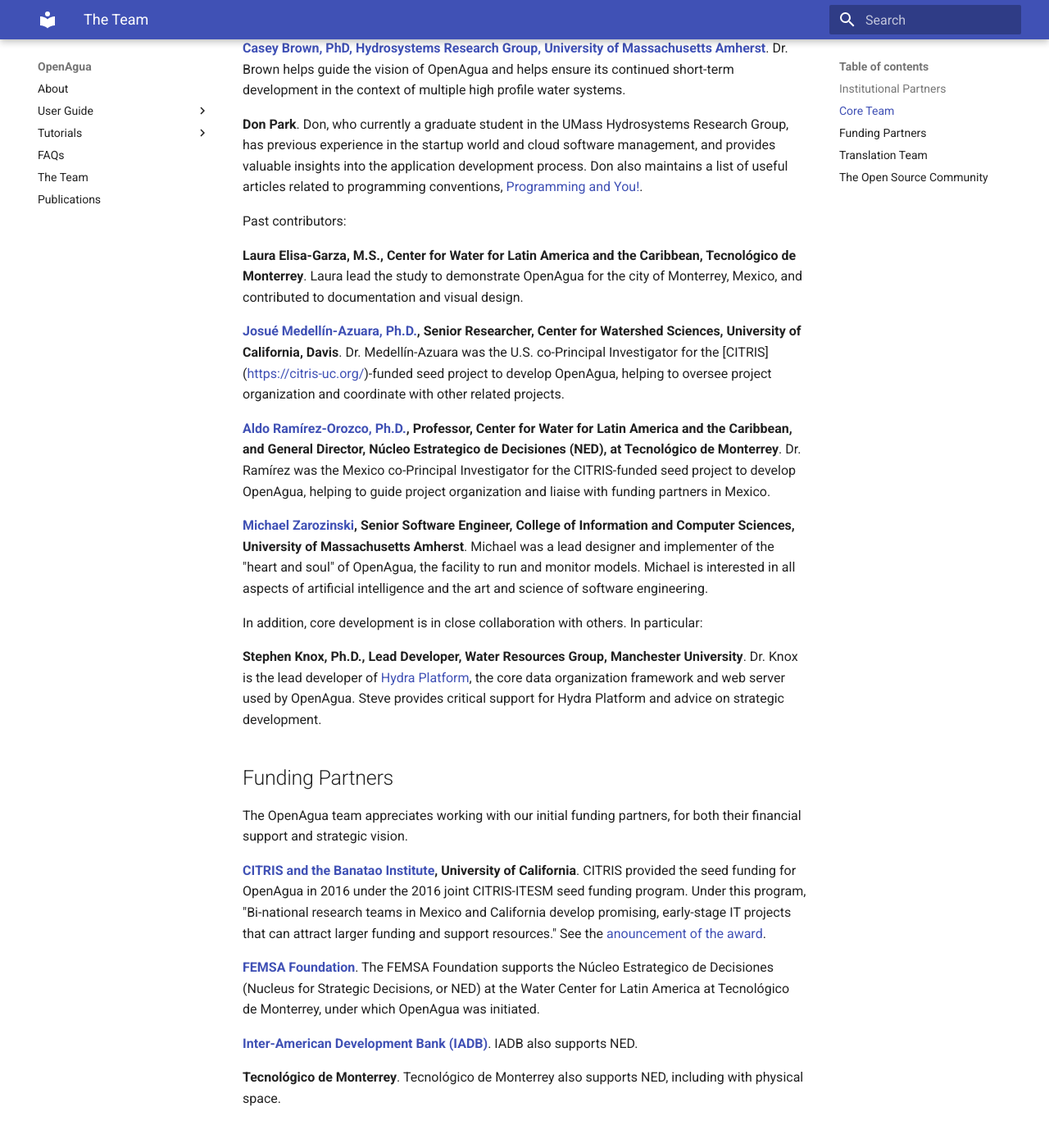
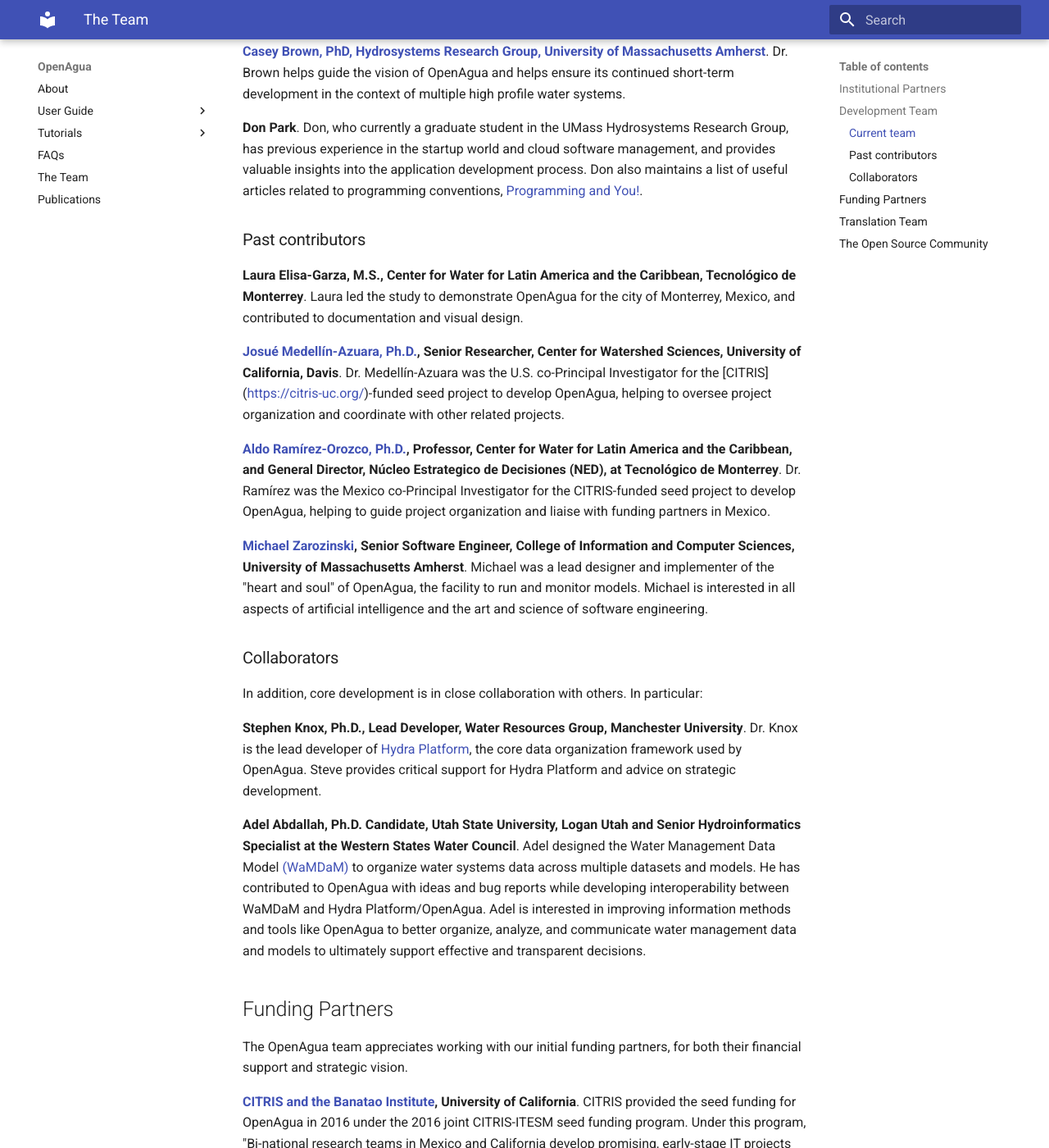
Before and after one commit to OpenAgua/openagua-documentation, an MkDocs documentation site: the page built from docs/learn-more/the-team.md, in a window 1280 px wide and 1400 px high, scrolled down 770 px. Shown: the whole window at 82% size. Built offline with MkDocs 1.6.1 and Material for MkDocs 9.7.7, drawn with Linux system fonts in a browser that asks for light colours; old or Windows-style settings are respelled for this version of MkDocs; some of the changed text lies outside the part shown.

Commit message:
GitBook: [master] one page modified

```diff
--- a/docs/learn-more/the-team.md
+++ b/docs/learn-more/the-team.md
@@ -14,9 +14,9 @@
 
 [**Center for Watershed Sciences**](https://watershed.ucdavis.edu/)**, University of California, Davis.**
 
-## Core Team
+## Development Team
 
-Current team:
+### Current team
 
 **David Rheinheimer, Ph.D., Post-doctoral Researcher, Hydrosystems Group, University of Massachusetts Amherst**. Dr. Rheinheimer conceptualized OpenAgua and is involved in all aspects of its development, including vision, strategic planning, project management and technical leadership; to-date, he has been the primary developer of OpenAgua. His primary interests are in developing and leveraging decision support technologies to improve strategic management of water and energy resources.
 
@@ -24,9 +24,9 @@
 
 **Don Park**. Don, who currently a graduate student in the UMass Hydrosystems Research Group, has previous experience in the startup world and cloud software management, and provides valuable insights into the application development process. Don also maintains a list of useful articles related to programming conventions, [Programming and You!](https://projects.cloudwaterlab.com/donpark/ProgrammingKnowledge).
 
-Past contributors:
+### Past contributors
 
-**Laura Elisa-Garza, M.S., Center for Water for Latin America and the Caribbean, Tecnológico de Monterrey**. Laura lead the study to demonstrate OpenAgua for the city of Monterrey, Mexico, and contributed to documentation and visual design.
+**Laura Elisa-Garza, M.S., Center for Water for Latin America and the Caribbean, Tecnológico de Monterrey**. Laura led the study to demonstrate OpenAgua for the city of Monterrey, Mexico, and contributed to documentation and visual design.
 
 [**Josué Medellín-Azuara, Ph.D.**](https://watershed.ucdavis.edu/people/joshmd)**, Senior Researcher, Center for Watershed Sciences, University of California, Davis**. Dr. Medellín-Azuara was the U.S. co-Principal Investigator for the \[CITRIS\]\([https://citris-uc.org/](https://citris-uc.org/)\)-funded seed project to develop OpenAgua, helping to oversee project organization and coordinate with other related projects.
 
@@ -34,9 +34,13 @@
 
 [**Michael Zarozinski**](https://www.cics.umass.edu/people/zarozinski-michael)**, Senior Software Engineer, College of Information and Computer Sciences, University of Massachusetts Amherst**. Michael was a lead designer and implementer of the "heart and soul" of OpenAgua, the facility to run and monitor models. Michael is interested in all aspects of artificial intelligence and the art and science of software engineering.
 
+### Collaborators
+
 In addition, core development is in close collaboration with others. In particular:
 
-**Stephen Knox, Ph.D., Lead Developer, Water Resources Group, Manchester University**. Dr. Knox is the lead developer of [Hydra Platform](http://hydraplatform.org/), the core data organization framework and web server used by OpenAgua. Steve provides critical support for Hydra Platform and advice on strategic development.
+**Stephen Knox, Ph.D., Lead Developer, Water Resources Group, Manchester University**. Dr. Knox is the lead developer of [Hydra Platform](http://hydraplatform.org/), the core data organization framework used by OpenAgua. Steve provides critical support for Hydra Platform and advice on strategic development.
+
+**Adel Abdallah, Ph.D. Candidate, Utah State University, Logan Utah and Senior Hydroinformatics Specialist at the Western States Water Council**. Adel designed the Water Management Data Model [\(WaMDaM\)](https://github.com/WamdamProject) to organize water systems data across multiple datasets and models. He has contributed to OpenAgua with ideas and bug reports while developing interoperability between WaMDaM and Hydra Platform/OpenAgua. Adel is interested in improving information methods and tools like OpenAgua to better organize, analyze, and communicate water management data and models to ultimately support effective and transparent decisions.
 
 ## Funding Partners
 
```
